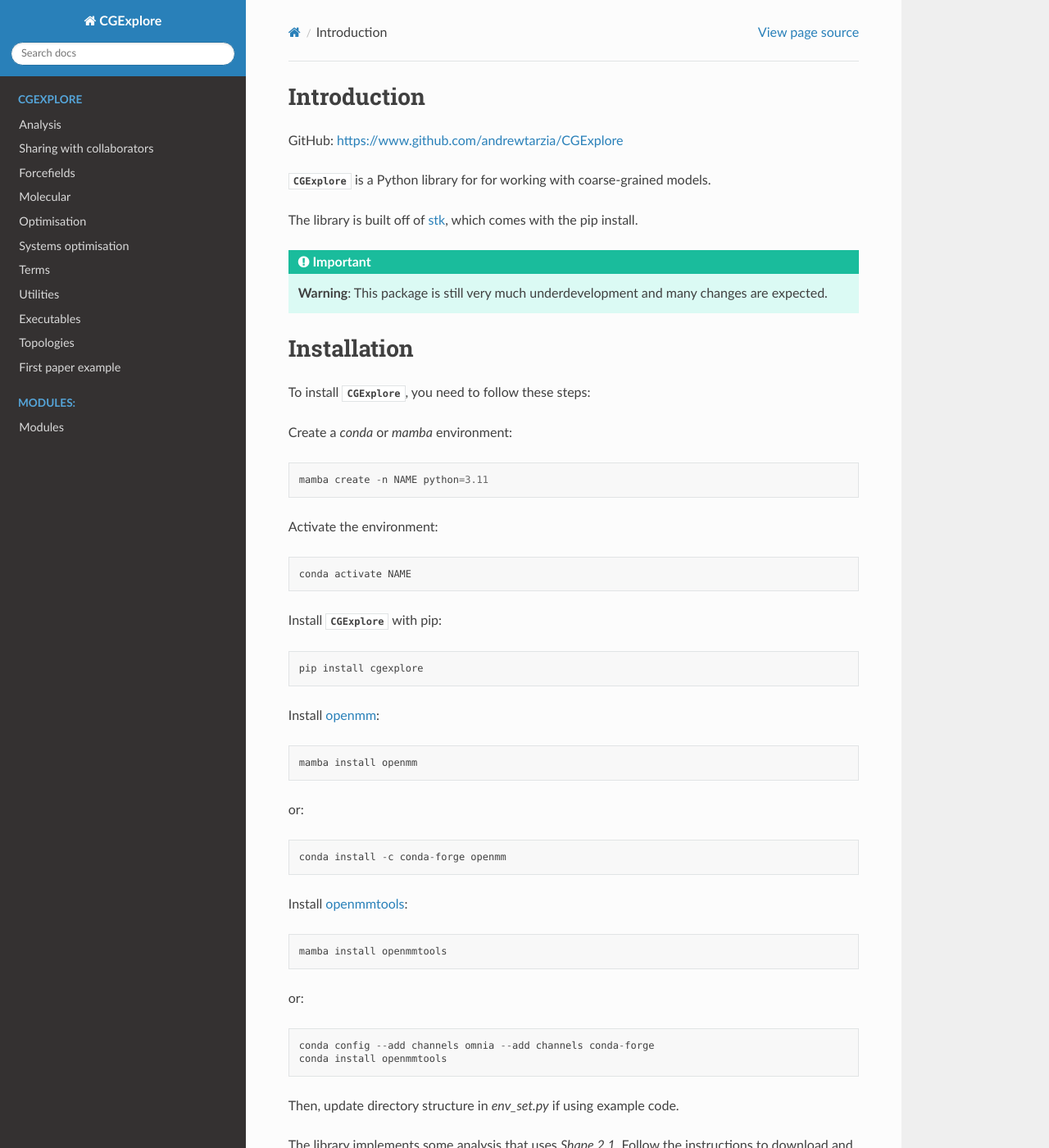
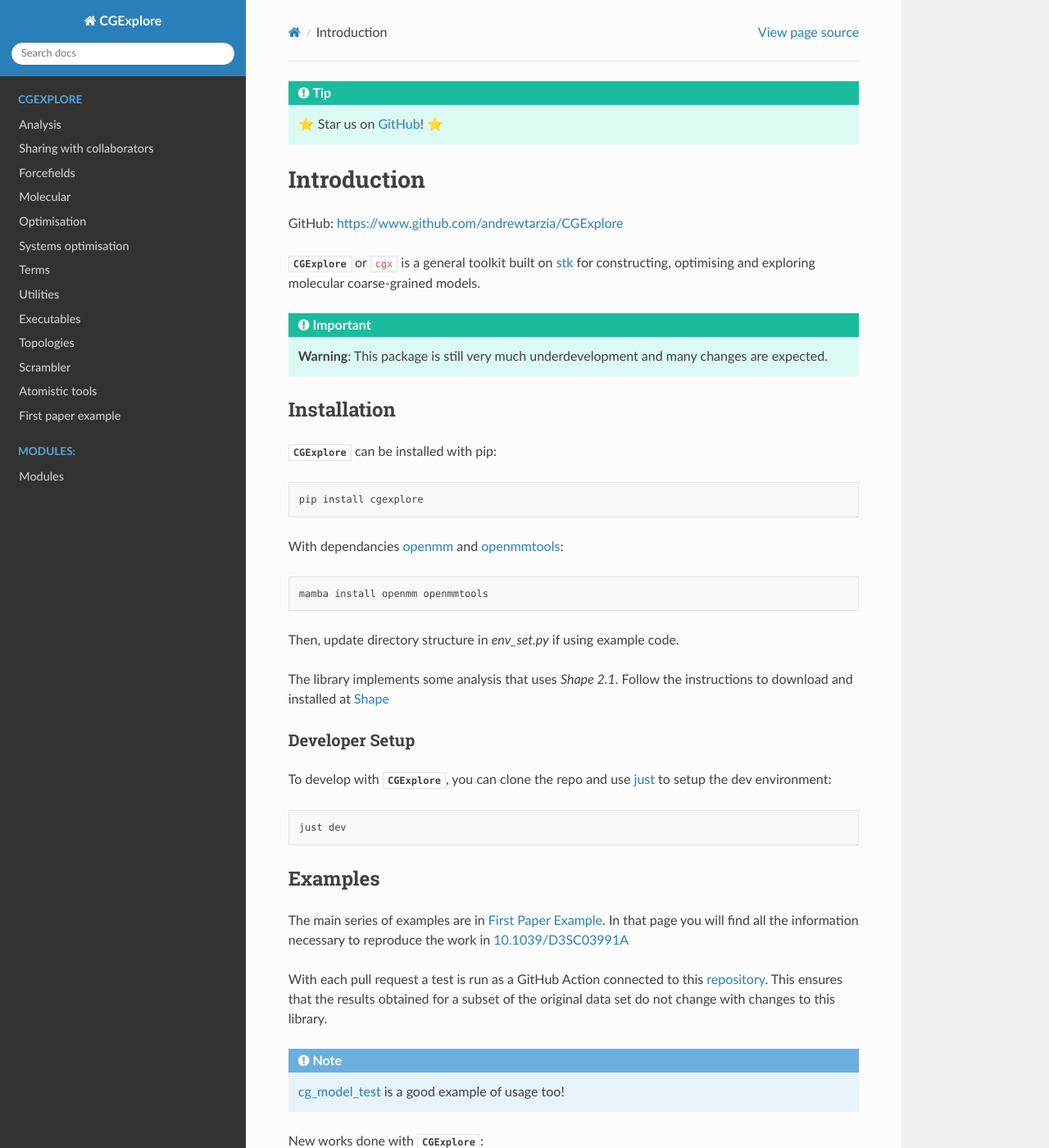
Before and after one commit to andrewtarzia/CGExplore, a Sphinx documentation site: the page built from docs/source/index.rst, in a window 1280 px wide and 1400 px high. Shown: the whole window at 82% size. Built offline with Sphinx 7.4.7 and the Read the Docs theme 3.1.0, drawn with Linux system fonts in a browser that asks for light colours; pages that are not in the unit, such as notebooks, are missing from menus; some of the changed text lies outside the part shown.

Commit message:
Update docs.

```diff
--- a/docs/source/index.rst
+++ b/docs/source/index.rst
@@ -13,6 +13,8 @@
    Utilities <utilities>
    Executables <executables>
    Topologies <topologies>
+   Scrambler <scram>
+   Atomistic tools <atomistic>
    First paper example <first_paper_example>
 
 .. toctree::
@@ -23,17 +25,20 @@
   Modules <modules>
 
 
+.. tip::
+
+  ⭐ Star us on `GitHub <https://www.github.com/andrewtarzia/CGExplore>`_! ⭐
+
+============
 Introduction
-------------
+============
 
 | GitHub: https://www.github.com/andrewtarzia/CGExplore
 
 
-:mod:`.CGExplore` is a Python library for for working with
-coarse-grained models.
-
-The library is built off of `stk <https://stk.readthedocs.io/en/stable/>`_,
-which comes with the pip install.
+:mod:`.CGExplore` or ``cgx`` is a general toolkit built on
+`stk <https://stk.readthedocs.io/en/stable/>`_ for constructing,
+optimising and exploring molecular coarse-grained models.
 
 .. important::
 
@@ -41,41 +46,19 @@
   are expected.
 
 Installation
-------------
+============
 
-To install :mod:`.CGExplore`, you need to follow these steps:
+:mod:`.CGExplore` can be installed with pip:
 
-Create a `conda` or `mamba` environment::
-
-  mamba create -n NAME python=3.11
-
-Activate the environment::
-
-  conda activate NAME
-
-
-Install :mod:`.CGExplore` with pip::
+.. code-block:: bash
 
   pip install cgexplore
 
+With dependancies `openmm <https://openmm.org/>`_ and `openmmtools <https://openmmtools.readthedocs.io/en/stable/gettingstarted.html>`_:
 
-Install `openmm <https://openmm.org/>`_::
+.. code-block:: bash
 
-  mamba install openmm
-
-or::
-
-  conda install -c conda-forge openmm
-
-
-Install `openmmtools <https://openmmtools.readthedocs.io/en/stable/gettingstarted.html>`_::
-
-  mamba install openmmtools
-
-or::
-
-  conda config --add channels omnia --add channels conda-forge
-  conda install openmmtools
+  mamba install openmm openmmtools
 
 
 Then, update directory structure in `env_set.py` if using example code.
@@ -89,20 +72,16 @@
 Developer Setup
 ---------------
 
-To develop with `CGExplore`, you should create a new environment as above, then:
+To develop with :mod:`CGExplore`, you can clone the repo and use
+`just <https://github.com/casey/just>`_ to setup the dev environment:
 
-Clone :mod:`.CGExplore` from `here <https://github.com/andrewtarzia/CGExplore>`_
-
-From :mod:`.CGExplore` directory use `just <https://github.com/casey/just>`_ to
-install a dev environment with::
+.. code-block:: bash
 
   just dev
 
-And then follow the previous steps.
-
 
 Examples
---------
+========
 
 
 The main series of examples are in `First Paper Example`_. In that page you
@@ -126,7 +105,7 @@
 
 
 Acknowledgements
-----------------
+================
 
 Funded by the European Union - Next Generation EU, Mission 4 Component 1
 CUP E13C22002930006 and the ERC under projects DYNAPOL.
```
Also changed, not shown: README.md (deleted, +0 -87 lines), README.rst (added, +110 -0 lines), docs/source/atomistic.rst (added, +9 -0 lines), docs/source/scram.rst (added, +10 -0 lines).
